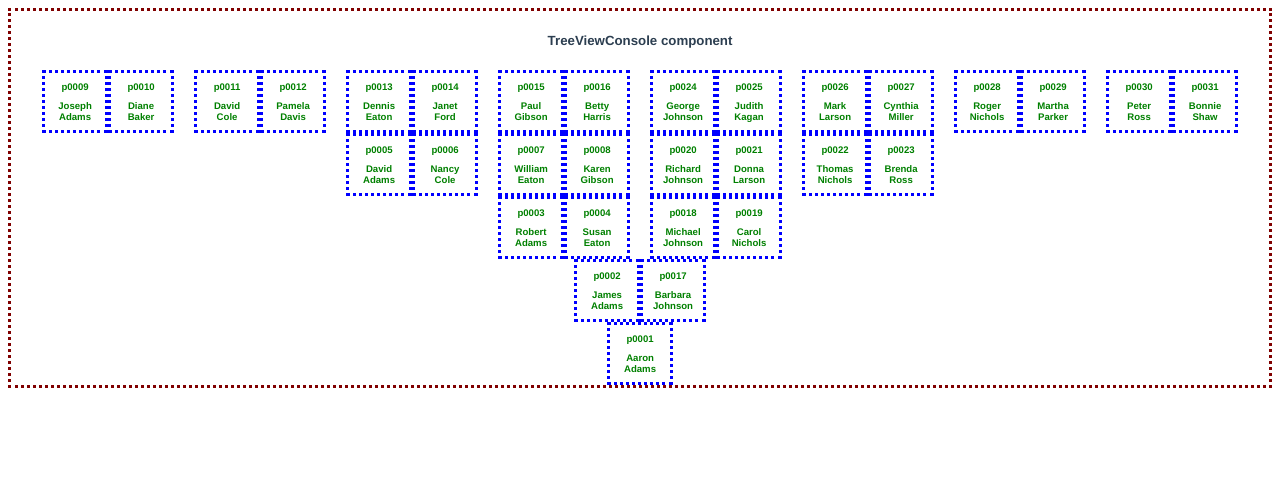
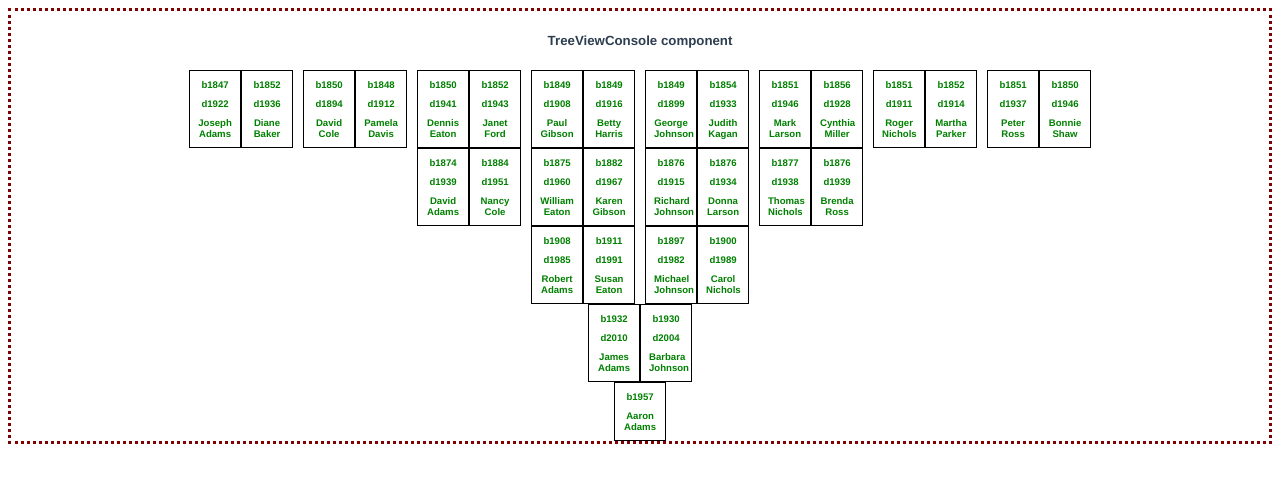
Before and after one commit to jrschmidt/familia-22, a Vue app: page / in a window 1280 px wide. Shown: the top 482 px of the page. Built offline with nearby package versions, Linux system fonts and the light colour scheme.

Commit message:
add birth and death dates to sample data

```diff
--- a/src/components/PersonPair.vue
+++ b/src/components/PersonPair.vue
@@ -46,6 +46,6 @@ const getPersonTwoData = (pair) => {
   display: inline-flex;
   flex-direction: row;
   justify-content:space-around;
-  margin: auto 10px auto 10px;
+  margin: auto 5px auto 5px;
 }
 </style>
--- a/src/components/PersonTag.vue
+++ b/src/components/PersonTag.vue
@@ -1,6 +1,7 @@
 <template>
   <div class="person-tag" id="id">
-    <p><strong>{{ personId }}</strong></p>
+    <p v-if="personData.birthdate"><strong>{{'b' + personData.birthdate.slice(7) }}</strong></p>
+    <p v-if="personData.deathdate"><strong>{{'d' + personData.deathdate }}</strong></p>
     <p><strong>{{ personData.firstname }} {{personData.lastname}}</strong></p>
   </div>
 </template>
@@ -14,9 +15,8 @@ const props = defineProps({
 
 <style lang="css">
 .person-tag {
-  width: 60px;
-  border-color: blue;
-  border-style: dotted;
+  width: 50px;
+  border: black solid 1px;
   color: green;
   font-size: 0.6rem;
 }
--- a/src/family-tree-data.js
+++ b/src/family-tree-data.js
@@ -9,6 +9,7 @@ export const familyTreeData = {
       lastname: 'Adams',
       gender: 'male',
       generation: 0,
+      birthdate: '07-may-1957',
       fatherId: 'p0002',
       motherId: 'p0017',
       spouseId: null,
@@ -21,6 +22,8 @@ export const familyTreeData = {
       lastname: 'Adams',
       gender: 'male',
       generation: 1,
+      birthdate: '06-oct-1932',
+      deathdate: '2010',
       fatherId: 'p0003',
       motherId: 'p0004',
       spouseId: 'p0017',
@@ -33,6 +36,8 @@ export const familyTreeData = {
       lastname: 'Adams',
       gender: 'male',
       generation: 2,
+      birthdate: '21-nov-1908',
+      deathdate: '1985',
       fatherId: 'p0005',
       motherId: 'p0006',
       spouseId: 'p0004',
@@ -45,6 +50,8 @@ export const familyTreeData = {
       lastname: 'Eaton',
       gender: 'female',
       generation: 2,
+      birthdate: '27-sep-1911',
+      deathdate: '1991',
       fatherId: 'p0007',
       motherId: 'p0008',
       spouseId: 'p0003',
@@ -57,6 +64,8 @@ export const familyTreeData = {
       lastname: 'Adams',
       gender: 'male',
       generation: 3,
+      birthdate: '12-sep-1874',
+      deathdate: '1939',
       fatherId: 'p0009',
       motherId: 'p0010',
       spouseId: 'p0006',
@@ -69,6 +78,8 @@ export const familyTreeData = {
       lastname: 'Cole',
       gender: 'female',
       generation: 3,
+      birthdate: '02-jan-1884',
+      deathdate: '1951',
       fatherId: 'p0011',
       motherId: 'p0012',
       spouseId: 'p0005',
@@ -81,6 +92,8 @@ export const familyTreeData = {
       lastname: 'Eaton',
       gender: 'male',
       generation: 3,
+      birthdate: '08-aug-1875',
+      deathdate: '1960',
       fatherId: 'p0013',
       motherId: 'p0014',
       spouseId: 'p0008',
@@ -93,6 +106,8 @@ export const familyTreeData = {
       lastname: 'Gibson',
       gender: 'female',
       generation: 3,
+      birthdate: '19-jun-1882',
+      deathdate: '1967',
       fatherId: 'p0015',
       motherId: 'p0016',
       spouseId: 'p0007',
@@ -105,6 +120,8 @@ export const familyTreeData = {
       lastname: 'Adams',
       gender: 'male',
       generation: 4,
+      birthdate: '13-mar-1847',
+      deathdate: '1922',
       fatherId: null,
       motherId: null,
       spouseId: 'p0010',
@@ -117,6 +134,8 @@ export const familyTreeData = {
       lastname: 'Baker',
       gender: 'female',
       generation: 4,
+      birthdate: '03-jul-1852',
+      deathdate: '1936',
       fatherId: null,
       motherId: null,
       spouseId: 'p0009',
@@ -129,6 +148,8 @@ export const familyTreeData = {
       lastname: 'Cole',
       gender: 'male',
       generation: 4,
+      birthdate: '25-apr-1850',
+      deathdate: '1894',
       fatherId: null,
       motherId: null,
       spouseId: 'p0012',
@@ -141,6 +162,8 @@ export const familyTreeData = {
       lastname: 'Davis',
       gender: 'female',
       generation: 4,
+      birthdate: '31-may-1848',
+      deathdate: '1912',
       fatherId: null,
       motherId: null,
       spouseId: 'p0011',
@@ -153,6 +176,8 @@ export const familyTreeData = {
       lastname: 'Eaton',
       gender: 'male',
       generation: 4,
+      birthdate: '09-feb-1850',
+      deathdate: '1941',
       fatherId: null,
       motherId: null,
       spouseId: 'p0014',
@@ -165,6 +190,8 @@ export const familyTreeData = {
       lastname: 'Ford',
       gender: 'female',
       generation: 4,
+      birthdate: '20-sep-1852',
+      deathdate: '1943',
       fatherId: null,
       motherId: null,
       spouseId: 'p0013',
@@ -177,6 +204,8 @@ export const familyTreeData = {
       lastname: 'Gibson',
       gender: 'male',
       generation: 4,
+      birthdate: '11-nov-1849',
+      deathdate: '1908',
       fatherId: null,
       motherId: null,
       spouseId: 'p0016',
@@ -189,6 +218,8 @@ export const familyTreeData = {
       lastname: 'Harris',
       gender: 'female',
       generation: 4,
+      birthdate: '26-aug-1849',
+      deathdate: '1916',
       fatherId: null,
       motherId: null,
       spouseId: 'p0015',
@@ -201,6 +232,8 @@ export const familyTreeData = {
       lastname: 'Johnson',
       gender: 'female',
       generation: 1,
+      birthdate: '28-mar-1930',
+      deathdate: '2004',
       fatherId: 'p0018',
       motherId: 'p0019',
       spouseId: 'p0002',
@@ -213,6 +246,8 @@ export const familyTreeData = {
       lastname: 'Johnson',
       gender: 'male',
       generation: 2,
+      birthdate: '14-may-1897',
+      deathdate: '1982',
       fatherId: 'p0020',
       motherId: 'p0021',
       spouseId: 'p0019',
@@ -225,6 +260,8 @@ export const familyTreeData = {
       lastname: 'Nichols',
       gender: 'female',
       generation: 2,
+      birthdate: '18-apr-1900',
+      deathdate: '1989',
       fatherId: 'p0022',
       motherId: 'p0023',
       spouseId: 'p0018',
@@ -237,6 +274,8 @@ export const familyTreeData = {
       lastname: 'Johnson',
       gender: 'male',
       generation: 3,
+      birthdate: '29-oct-1876',
+      deathdate: '1915',
       fatherId: 'p0024',
       motherId: 'p0025',
       spouseId: 'p0021',
@@ -249,6 +288,8 @@ export const familyTreeData = {
       lastname: 'Larson',
       gender: 'female',
       generation: 3,
+      birthdate: '15-feb-1876',
+      deathdate: '1934',
       fatherId: 'p0026',
       motherId: 'p0027',
       spouseId: 'p0020',
@@ -261,6 +302,8 @@ export const familyTreeData = {
       lastname: 'Nichols',
       gender: 'male',
       generation: 3,
+      birthdate: '22-jan-1877',
+      deathdate: '1938',
       fatherId: 'p0028',
       motherId: 'p0029',
       spouseId: 'p0023',
@@ -273,6 +316,8 @@ export const familyTreeData = {
       lastname: 'Ross',
       gender: 'female',
       generation: 3,
+      birthdate: '04-jul-1876',
+      deathdate: '1939',
       fatherId: 'p0030',
       motherId: 'p0031',
       spouseId: 'p0022',
@@ -285,6 +330,8 @@ export const familyTreeData = {
       lastname: 'Johnson',
       gender: 'male',
       generation: 4,
+      birthdate: '30-dec-1849',
+      deathdate: '1899',
       fatherId: null,
       motherId: null,
       spouseId: 'p0025',
@@ -297,6 +344,8 @@ export const familyTreeData = {
       lastname: 'Kagan',
       gender: 'female',
       generation: 4,
+      birthdate: '10-jun-1854',
+      deathdate: '1933',
       fatherId: null,
       motherId: null,
       spouseId: 'p0024',
@@ -309,6 +358,8 @@ export const familyTreeData = {
       lastname: 'Larson',
       gender: 'male',
       generation: 4,
+      birthdate: '01-dec-1851',
+      deathdate: '1946',
       fatherId: null,
       motherId: null,
       spouseId: 'p0027',
@@ -321,6 +372,8 @@ export const familyTreeData = {
       lastname: 'Miller',
       gender: 'female',
       generation: 4,
+      birthdate: '17-jan-1856',
+      deathdate: '1928',
       fatherId: null,
       motherId: null,
       spouseId: 'p0026',
@@ -333,6 +386,8 @@ export const familyTreeData = {
       lastname: 'Nichols',
       gender: 'male',
       generation: 4,
+      birthdate: '16-nov-1851',
+      deathdate: '1911',
       fatherId: null,
       motherId: null,
       spouseId: 'p0029',
@@ -345,6 +400,8 @@ export const familyTreeData = {
       lastname: 'Parker',
       gender: 'female',
       generation: 4,
+      birthdate: '23-apr-1852',
+      deathdate: '1914',
       fatherId: null,
       motherId: null,
       spouseId: 'p0028',
@@ -357,6 +414,8 @@ export const familyTreeData = {
       lastname: 'Ross',
       gender: 'male',
       generation: 4,
+      birthdate: '05-jun-1851',
+      deathdate: '1937',
       fatherId: null,
       motherId: null,
       spouseId: 'p0031',
@@ -369,6 +428,8 @@ export const familyTreeData = {
       lastname: 'Shaw',
       gender: 'female',
       generation: 4,
+      birthdate: '24-aug-1850',
+      deathdate: '1946',
       fatherId: null,
       motherId: null,
       spouseId: 'p0030',
```
